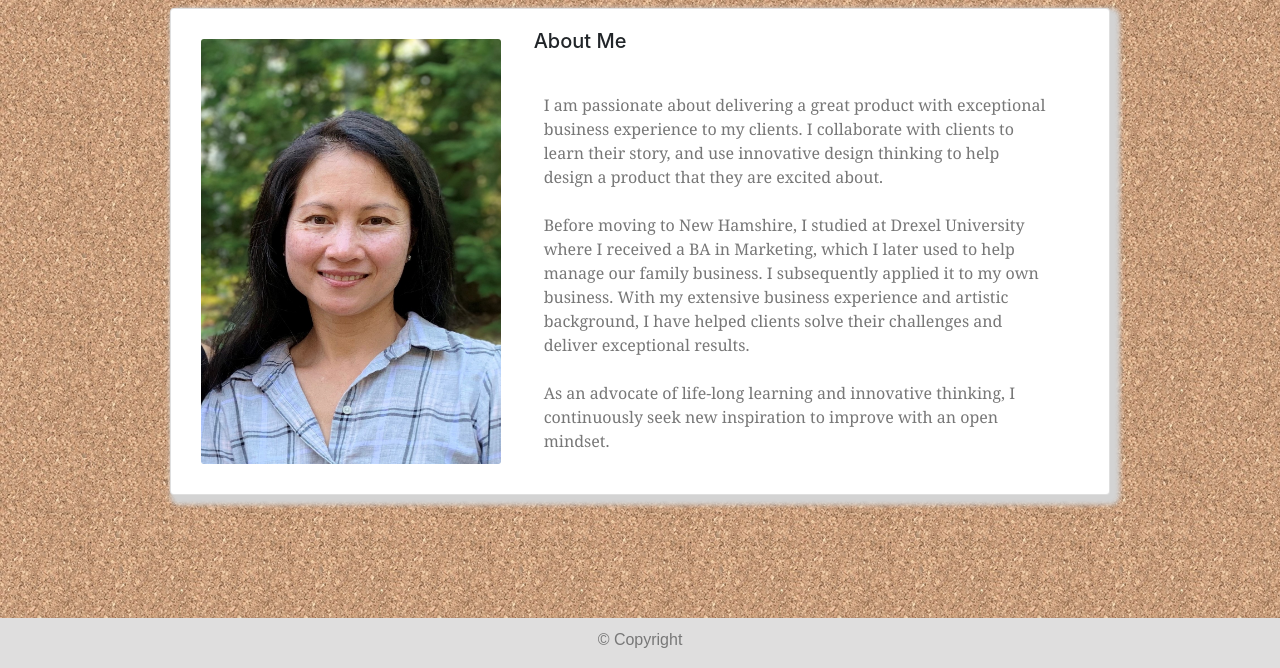
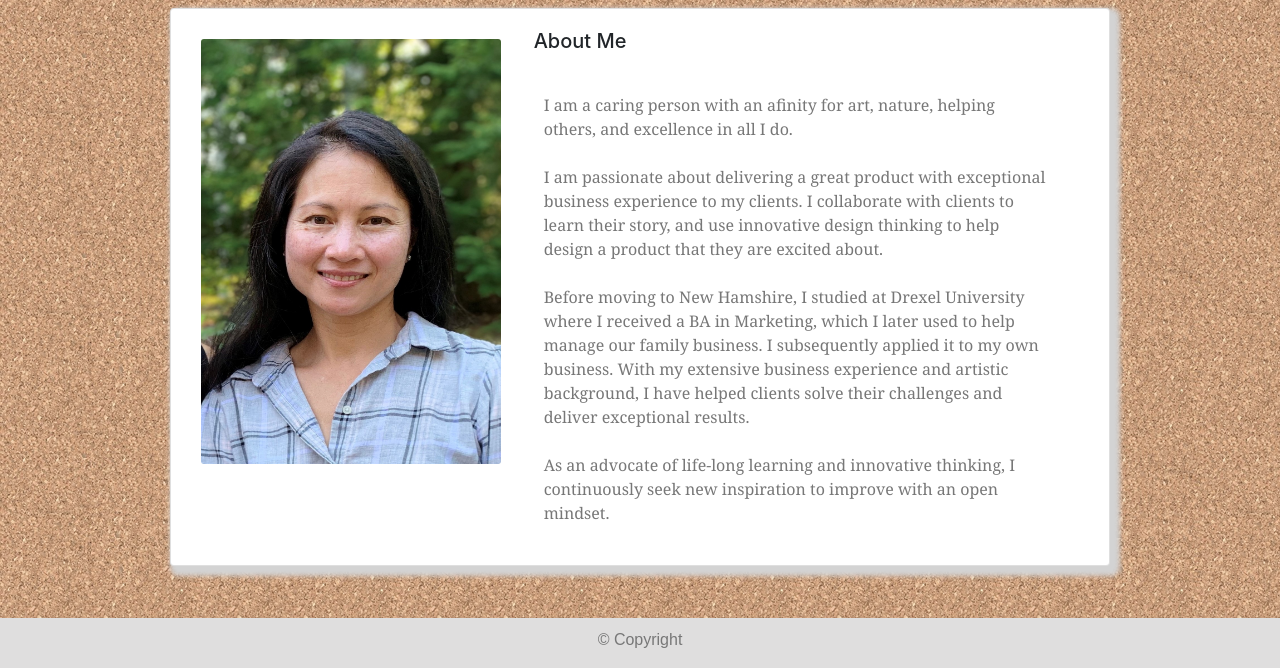
Before and after one commit to s88leigh/s88leigh.github.io, a plain HTML site: page index.html in a window 1280 px wide. Shown: the part 132-800 px from the top of the page. Drawn offline with nearby package versions, Linux system fonts and the light colour scheme; files whose address does not match are found by name.

Commit message:
added text to bio

```diff
--- a/index.html
+++ b/index.html
@@ -52,7 +52,11 @@
       <div class="col-md-8">
         <div class="card-body">
           <h5 class="card-title">About Me</h5>
-          <p class="card-text">I am passionate about delivering a great product with exceptional business experience to
+          <p class="card-text">
+            I am a caring person with an afinity for art, nature, helping others, and excellence in all I do.
+            <br>
+            <br>
+            I am passionate about delivering a great product with exceptional business experience to
             my clients.
             I collaborate with clients to learn their story, and use innovative design thinking to help design a product
             that they are excited about.
```
